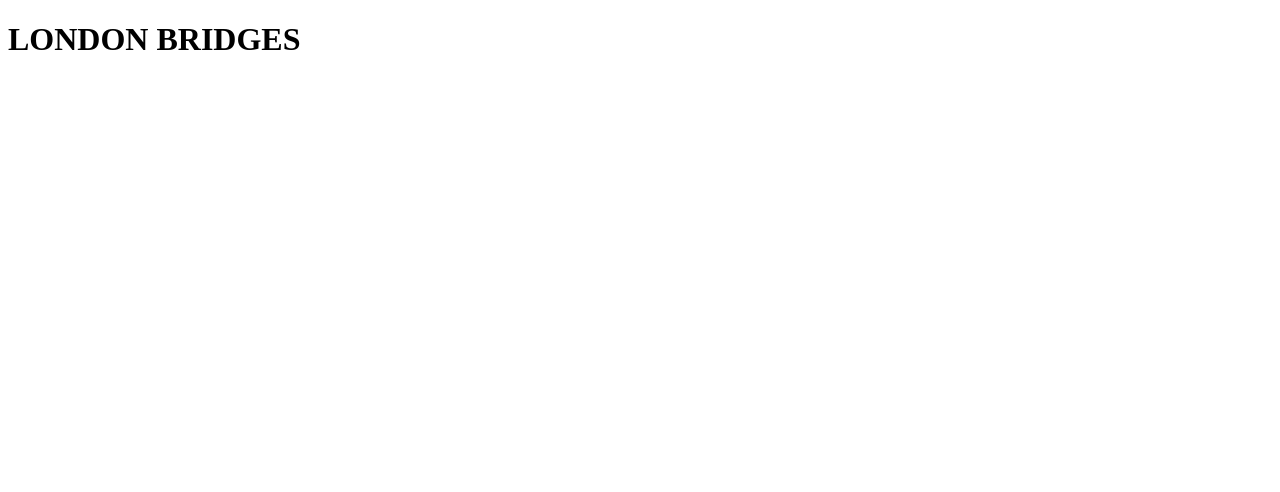
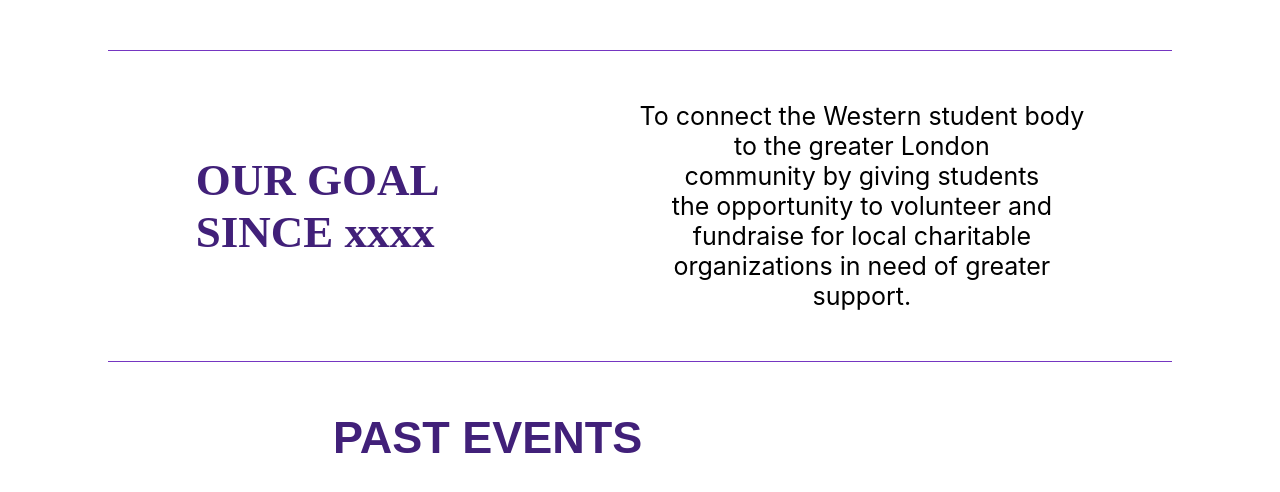
Before and after one commit to bthomp89/London-Bridges, a React (Create React App) app in the folder london-bridges/: page / in a window 1280 px wide. Shown: the top 492 px of the page. Built offline with nearby package versions, Linux system fonts and the light colour scheme.

Commit message:
page description

```diff
--- a/london-bridges/src/components/App.js
+++ b/london-bridges/src/components/App.js
@@ -1,7 +1,12 @@
+
+import History from "./History/History";
+
+
+
 function App() {
   return (
     <div>
-      <h1>LONDON BRIDGES</h1>
+<History></History>
     </div>
   );
 }
--- /dev/null
+++ b/london-bridges/src/components/History/History.css
@@ -0,0 +1,26 @@
+.container {
+
+    display: flex; /* or inline-flex */
+    justify-content: center;
+    align-items: center;
+    flex-direction: row;
+    gap: 200px;
+    margin-top: 25px;
+    margin-bottom: 25px;
+  }
+
+  .breakLine{
+    flex: 1;
+    background-color: #7536C1;
+    height: 1px;
+    margin-left: 100px;
+    margin-right: 100px;
+  }
+
+  .historyPage{
+    margin-top: 50px;
+  }
+
+  .pastEvents{
+    padding-top: 50px;
+  }
--- /dev/null
+++ b/london-bridges/src/components/History/History.js
@@ -0,0 +1,49 @@
+import "./History.css";
+
+function History() {
+  return (
+    //Main Page Div
+  <div className="historyPage">
+
+  <div className="breakLine"></div>
+
+    {/* Intro Text */}
+      <div className="container">
+        <div>
+        <span style={{ fontSize: "45px", fontFamily: "Playfair Display", color:"#412079", fontWeight:"700" }}>
+          OUR GOAL <br></br>
+          SINCE xxxx
+        </span>
+        </div>
+
+      <div>
+        <p style={{ fontSize: "25px", fontFamily: "Inter", textAlign:"center" }}>
+          To connect the Western student body <br/> to the greater London <br/>community by
+          giving students<br/> the opportunity to volunteer and <br/>fundraise for local
+          charitable <br/>organizations in need of greater <br/>support.
+        </p>
+      </div>
+    </div>
+
+    <div className="breakLine"></div>
+
+
+{/* Past Events */}
+<div className="pastEvents">
+
+<span style={{ fontSize: "45px", fontFamily: "Sans-serif", color:"#412079", fontWeight:"700", marginLeft:"325px"}}>
+          PAST EVENTS
+        </span>
+
+
+
+
+
+
+</div>
+
+  </div>
+  );
+}
+
+export default History;
```
